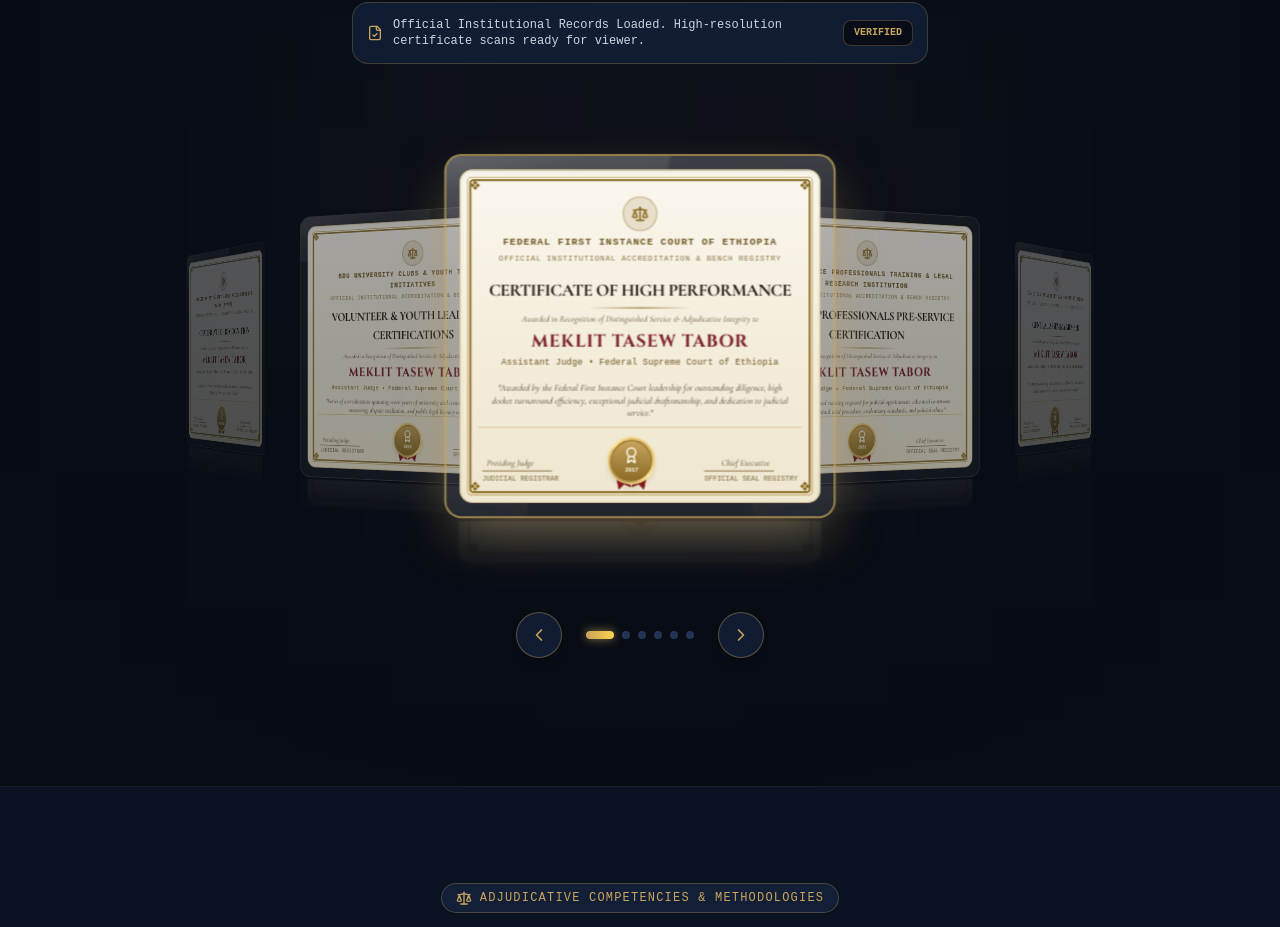
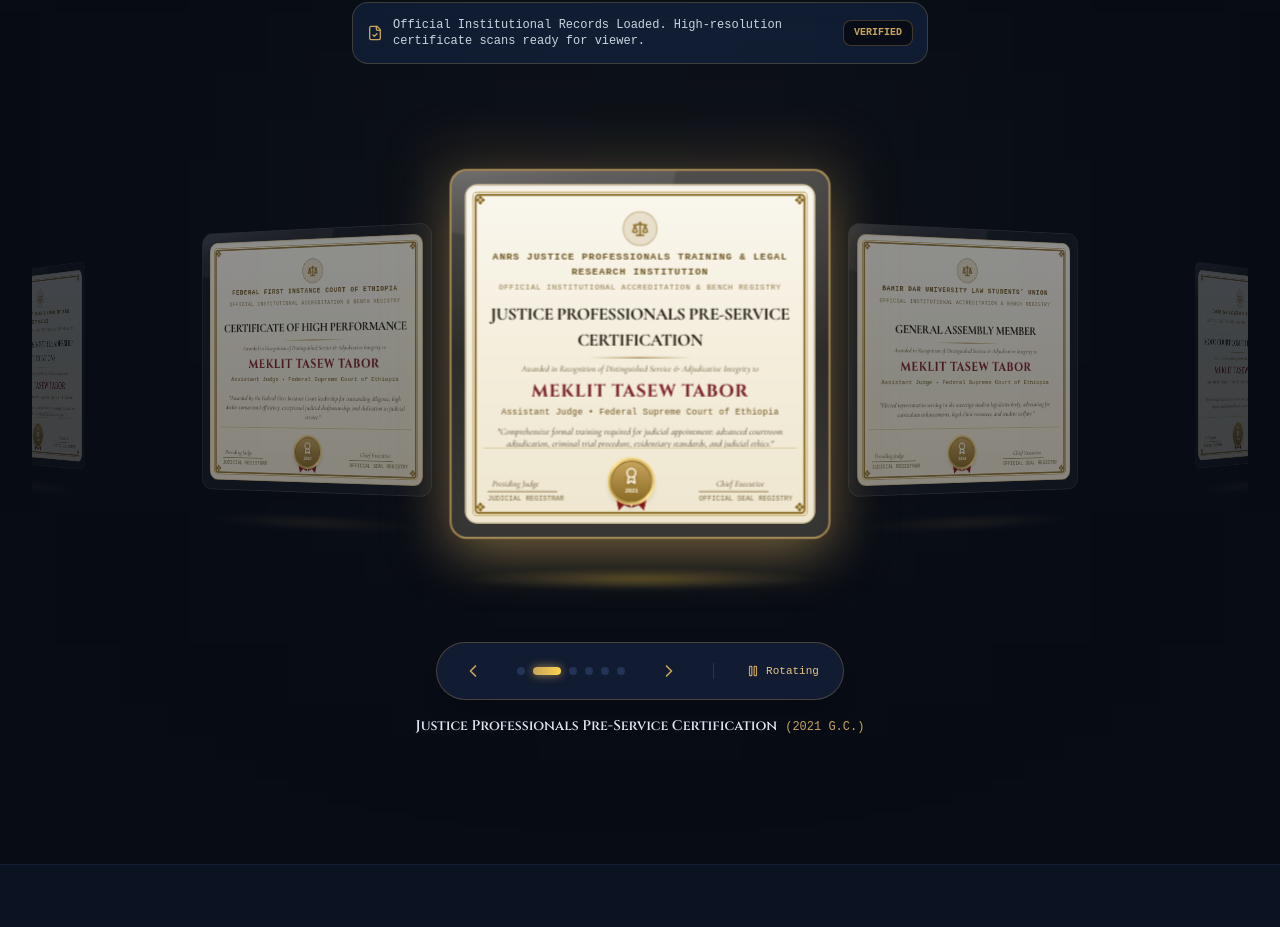
Before and after one commit to Merdikai/meklit-tasew-portfolio, a React (Vite) app: page / in a window 1280 px wide. Shown: the part 6197-7124 px from the top of the page. Built offline with nearby package versions, Linux system fonts and the light colour scheme.

Commit message:
feat(certificates): implement spacious breathing room, infinite slow auto-rotation and optimized reflections

```diff
--- a/src/components/ThreeCanvas/ThreeCertificatesCarousel.jsx
+++ b/src/components/ThreeCanvas/ThreeCertificatesCarousel.jsx
@@ -1,53 +1,76 @@
-import React, { useState, useEffect } from 'react';
-import { ChevronLeft, ChevronRight, Eye, ShieldCheck, Sparkles } from 'lucide-react';
+import React, { useState, useEffect, useRef } from 'react';
+import { ChevronLeft, ChevronRight, Eye, Play, Pause, Sparkles, Award } from 'lucide-react';
 import { certificatesAndHonors } from '../../data/portfolioData';
 import RealisticCertificateCard from '../RealisticCertificateCard';
 
 export default function ThreeCertificatesCarousel({ onSelectCert }) {
   const [activeIndex, setActiveIndex] = useState(0);
+  const [isAutoPlaying, setIsAutoPlaying] = useState(true);
+  const [isHovered, setIsHovered] = useState(false);
   const [mouseOffset, setMouseOffset] = useState({ x: 0, y: 0 });
+  const timerRef = useRef(null);
+
+  const total = certificatesAndHonors.length;
 
   const prevCard = () => {
-    setActiveIndex((prev) => (prev === 0 ? certificatesAndHonors.length - 1 : prev - 1));
+    setActiveIndex((prev) => (prev === 0 ? total - 1 : prev - 1));
   };
 
   const nextCard = () => {
-    setActiveIndex((prev) => (prev === certificatesAndHonors.length - 1 ? 0 : prev + 1));
+    setActiveIndex((prev) => (prev === total - 1 ? 0 : prev + 1));
   };
+
+  // Gentle, continuous slow auto-rotation (infinite carousel cycle)
+  useEffect(() => {
+    if (!isAutoPlaying || isHovered) {
+      if (timerRef.current) clearInterval(timerRef.current);
+      return;
+    }
+
+    timerRef.current = setInterval(() => {
+      setActiveIndex((prev) => (prev + 1) % total);
+    }, 4200); // Stately 4.2s pacing: unhurried and dignified
+
+    return () => {
+      if (timerRef.current) clearInterval(timerRef.current);
+    };
+  }, [isAutoPlaying, isHovered, total]);
 
   // Subtle 3D mouse parallax
   const handleMouseMove = (e) => {
     const rect = e.currentTarget.getBoundingClientRect();
-    const nx = ((e.clientX - rect.left) / rect.width - 0.5) * 15;
-    const ny = ((e.clientY - rect.top) / rect.height - 0.5) * -10;
+    const nx = ((e.clientX - rect.left) / rect.width - 0.5) * 12;
+    const ny = ((e.clientY - rect.top) / rect.height - 0.5) * -8;
     setMouseOffset({ x: nx, y: ny });
   };
 
   const handleMouseLeave = () => {
     setMouseOffset({ x: 0, y: 0 });
+    setIsHovered(false);
   };
 
   return (
     <div
       className="relative w-full py-8 overflow-hidden flex flex-col items-center select-none"
       onMouseMove={handleMouseMove}
+      onMouseEnter={() => setIsHovered(true)}
       onMouseLeave={handleMouseLeave}
     >
 
-      {/* 3D Cylindrical Arc Stage */}
+      {/* 3D Cylindrical Arc Stage: Expanded to max-w-6xl for spacious breathing room */}
       <div
-        className="relative w-full max-w-4xl h-[460px] flex items-center justify-center"
+        className="relative w-full max-w-6xl h-[470px] sm:h-[490px] flex items-center justify-center"
         style={{
-          perspective: '1300px',
+          perspective: '1400px',
           transformStyle: 'preserve-3d',
         }}
       >
         {certificatesAndHonors.map((cert, idx) => {
           let offset = idx - activeIndex;
-          if (offset > Math.floor(certificatesAndHonors.length / 2)) {
-            offset -= certificatesAndHonors.length;
-          } else if (offset < -Math.floor(certificatesAndHonors.length / 2)) {
-            offset += certificatesAndHonors.length;
+          if (offset > Math.floor(total / 2)) {
+            offset -= total;
+          } else if (offset < -Math.floor(total / 2)) {
+            offset += total;
           }
 
           const isActive = offset === 0;
@@ -56,13 +79,13 @@ export default function ThreeCertificatesCarousel({ onSelectCert }) {
 
           if (!isVisible) return null;
 
-          // 3D positioning on cylindrical arc
-          const rotateY = offset * 26 + (isActive ? mouseOffset.x * 0.5 : 0);
-          const rotateX = isActive ? mouseOffset.y * 0.5 : 0;
-          const translateX = offset * 250;
-          const translateZ = -Math.abs(offset) * 130 + (isActive ? 45 : 0);
-          const scale = isActive ? 1.05 : isDirectNeighbor ? 0.88 : 0.72;
-          const opacity = isActive ? 1.0 : isDirectNeighbor ? 0.75 : 0.35;
+          // Spacious 3D positioning: expanded offset from 250px -> 360px
+          const rotateY = offset * 22 + (isActive ? mouseOffset.x * 0.4 : 0);
+          const rotateX = isActive ? mouseOffset.y * 0.4 : 0;
+          const translateX = offset * 360;
+          const translateZ = -Math.abs(offset) * 140 + (isActive ? 50 : 0);
+          const scale = isActive ? 1.05 : isDirectNeighbor ? 0.86 : 0.70;
+          const opacity = isActive ? 1.0 : isDirectNeighbor ? 0.65 : 0.28;
 
           return (
             <div
@@ -74,7 +97,7 @@ export default function ThreeCertificatesCarousel({ onSelectCert }) {
                   setActiveIndex(idx);
                 }
               }}
-              className={`absolute w-[340px] sm:w-[380px] h-[410px] transition-all duration-500 ease-out cursor-pointer flex flex-col items-center group ${
+              className={`absolute w-[330px] sm:w-[370px] h-[410px] transition-all duration-700 ease-out cursor-pointer flex flex-col items-center group ${
                 isActive ? 'z-30' : isDirectNeighbor ? 'z-20' : 'z-10'
               }`}
               style={{
@@ -84,28 +107,32 @@ export default function ThreeCertificatesCarousel({ onSelectCert }) {
               }}
             >
               {/* Realistic Certificate Card */}
-              <div className="w-full h-[360px]">
+              <div className="w-full h-[360px] relative">
                 <RealisticCertificateCard cert={cert} isActive={isActive} />
+
+                {/* Subtle luminous halo on active certificate */}
+                {isActive && (
+                  <div className="absolute -inset-2 rounded-2xl bg-court-gold/15 blur-xl pointer-events-none -z-10" />
+                )}
               </div>
 
-              {/* Realistic Dark Glossy Floor Reflection (as seen in v1_frame_07 & v2_frame_06) */}
+              {/* High-Performance Lightweight Glossy Floor Reflection */}
               <div
-                className="w-full h-16 pointer-events-none overflow-hidden opacity-30 mt-[-8px] blur-[1px] transform scale-y-[-1] mask-radial"
+                className="w-[85%] h-12 pointer-events-none rounded-[100%] transition-opacity duration-500 mt-1"
                 style={{
-                  maskImage: 'linear-gradient(to top, rgba(0,0,0,0.8), transparent 85%)',
-                  WebkitMaskImage: 'linear-gradient(to top, rgba(0,0,0,0.8), transparent 85%)',
+                  background: isActive
+                    ? 'radial-gradient(ellipse at center, rgba(212,175,55,0.38) 0%, rgba(200,164,93,0.12) 50%, transparent 80%)'
+                    : 'radial-gradient(ellipse at center, rgba(200,164,93,0.15) 0%, transparent 70%)',
+                  filter: 'blur(6px)',
+                  transform: 'scaleY(0.4)',
                 }}
-              >
-                <div className="w-full h-[360px] opacity-40">
-                  <RealisticCertificateCard cert={cert} isActive={false} />
-                </div>
-              </div>
+              />
 
               {/* Hover Inspect Pill on active card */}
               {isActive && (
-                <div className="absolute bottom-10 px-3.5 py-1 rounded-full bg-court-darkest/90 border border-court-gold text-court-goldLight text-[11px] font-mono flex items-center gap-1.5 shadow-lg opacity-0 group-hover:opacity-100 transition-opacity">
+                <div className="absolute bottom-10 px-4 py-1.5 rounded-full bg-court-darkest/95 border border-court-gold text-court-goldLight text-xs font-mono flex items-center gap-2 shadow-[0_4px_20px_rgba(0,0,0,0.8)] opacity-0 group-hover:opacity-100 transition-all scale-95 group-hover:scale-100">
                   <Eye className="w-3.5 h-3.5 text-court-gold" />
-                  <span>Click to Inspect High-Res Record</span>
+                  <span>Click to Inspect Official Parchment Record</span>
                 </div>
               )}
             </div>
@@ -113,12 +140,17 @@ export default function ThreeCertificatesCarousel({ onSelectCert }) {
         })}
       </div>
 
-      {/* Navigation Controls */}
-      <div className="flex items-center gap-6 mt-4 z-40">
+      {/* Navigation & Rotation Controls */}
+      <div className="flex flex-col items-center gap-3 mt-4 z-40">
+
+        {/* Navigation Bar */}
+        <div className="flex items-center gap-4 sm:gap-6 px-4 py-2 rounded-full bg-court-card/85 border border-court-gold/30 shadow-xl backdrop-blur-md">
+
           <button
             onClick={prevCard}
-          className="p-3 rounded-full bg-court-card/90 border border-court-gold/40 hover:border-court-gold text-court-gold hover:scale-110 active:scale-95 transition-all shadow-lg backdrop-blur-md"
+            className="p-2.5 rounded-full hover:bg-court-gold/15 text-court-gold hover:scale-110 active:scale-95 transition-all"
             aria-label="Previous Certificate"
+            title="Previous Certificate"
           >
             <ChevronLeft className="w-5 h-5" />
           </button>
@@ -129,23 +161,54 @@ export default function ThreeCertificatesCarousel({ onSelectCert }) {
               <button
                 key={c.id}
                 onClick={() => setActiveIndex(i)}
-              className={`h-2 rounded-full transition-all ${
+                className={`h-2 rounded-full transition-all duration-300 ${
                   activeIndex === i
-                  ? 'w-7 bg-gradient-to-r from-court-gold to-amber-300 shadow-[0_0_10px_rgba(200,164,93,0.7)]'
+                    ? 'w-7 bg-gradient-to-r from-court-gold to-amber-300 shadow-[0_0_10px_rgba(200,164,93,0.8)]'
                     : 'w-2 bg-court-border hover:bg-court-gold/40'
                 }`}
                 aria-label={`Jump to ${c.title}`}
+                title={c.title}
               />
             ))}
           </div>
 
           <button
             onClick={nextCard}
-          className="p-3 rounded-full bg-court-card/90 border border-court-gold/40 hover:border-court-gold text-court-gold hover:scale-110 active:scale-95 transition-all shadow-lg backdrop-blur-md"
+            className="p-2.5 rounded-full hover:bg-court-gold/15 text-court-gold hover:scale-110 active:scale-95 transition-all"
             aria-label="Next Certificate"
+            title="Next Certificate"
           >
             <ChevronRight className="w-5 h-5" />
           </button>
+
+          {/* Auto-Rotation Play/Pause Toggle */}
+          <div className="h-4 w-[1px] bg-court-border" />
+          <button
+            onClick={() => setIsAutoPlaying((prev) => !prev)}
+            className="p-2 rounded-full hover:bg-court-gold/15 text-court-goldLight hover:text-court-gold transition-colors text-xs flex items-center gap-1.5"
+            title={isAutoPlaying ? "Pause Auto-Rotation" : "Resume Auto-Rotation"}
+          >
+            {isAutoPlaying ? (
+              <Pause className="w-3.5 h-3.5 text-court-gold" />
+            ) : (
+              <Play className="w-3.5 h-3.5 text-court-gold" />
+            )}
+            <span className="text-[11px] font-mono hidden sm:inline">
+              {isAutoPlaying ? "Rotating" : "Paused"}
+            </span>
+          </button>
+        </div>
+
+        {/* Active Certificate Commendation Label */}
+        <div className="text-center px-4 max-w-xl">
+          <span className="font-crest text-xs sm:text-sm font-semibold text-slate-200">
+            {certificatesAndHonors[activeIndex].title}
+          </span>
+          <span className="text-xs text-court-gold ml-2 font-mono">
+            ({certificatesAndHonors[activeIndex].year})
+          </span>
+        </div>
+
       </div>
 
     </div>
```
Lines whose indentation alone changed are shown as unchanged.
